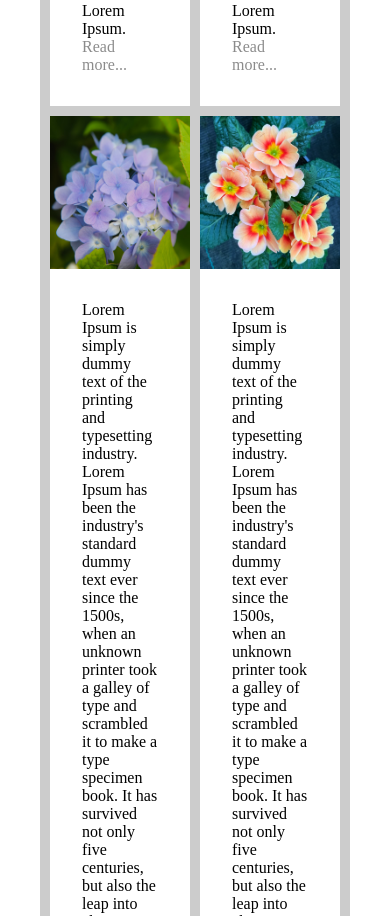
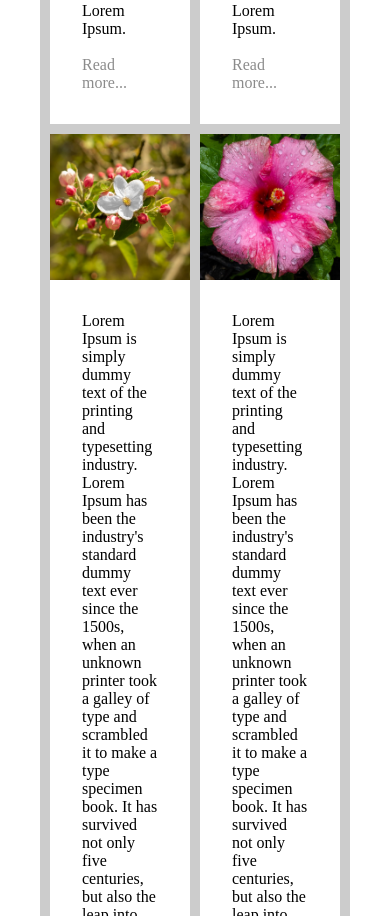
Before and after one commit to Edi10-developer/Japan-Travel-Website-Template, a plain HTML site: page index.html in a window 390 px wide. Shown: the part 1622-2538 px from the top of the page. Drawn offline with Linux system fonts and the light colour scheme.

Commit message:
working on tablet view

```diff
--- a/index.html
+++ b/index.html
@@ -54,7 +54,7 @@
                     <img src="./img/article1.jpg" alt="article image" />
                 </div>
                 <p>Lorem Ipsum is simply dummy text of the printing and typesetting industry. Lorem Ipsum has been the industry's standard dummy text ever since the 1500s, when an unknown printer took a galley of type and scrambled it to make a type specimen book. It has survived not only five centuries, but also the leap into electronic typesetting, remaining essentially unchanged. It was popularised in the 1960s with the release of Letraset sheets containing Lorem Ipsum passages, and more recently with desktop publishing software like Aldus PageMaker including versions of Lorem Ipsum.
-                    <br/>
+                    <br/><br/>
                     <a href="">Read more...</a></a></p>
             </div>
             <div class="article">
@@ -62,23 +62,23 @@
                 <img src="./img/article2.jpg" alt="article image" />
             </div>
             <p>Lorem Ipsum is simply dummy text of the printing and typesetting industry. Lorem Ipsum has been the industry's standard dummy text ever since the 1500s, when an unknown printer took a galley of type and scrambled it to make a type specimen book. It has survived not only five centuries, but also the leap into electronic typesetting, remaining essentially unchanged. It was popularised in the 1960s with the release of Letraset sheets containing Lorem Ipsum passages, and more recently with desktop publishing software like Aldus PageMaker including versions of Lorem Ipsum.
-                <br/>
+                <br/><br/>
                 <a href="">Read more...</a></a></p>
         </div>
         <div class="article">
             <div class="article-img">
-            <img src="./img/article1.jpg" alt="article image" />
+            <img src="./img/article3.jpg" alt="article image" />
         </div>
         <p>Lorem Ipsum is simply dummy text of the printing and typesetting industry. Lorem Ipsum has been the industry's standard dummy text ever since the 1500s, when an unknown printer took a galley of type and scrambled it to make a type specimen book. It has survived not only five centuries, but also the leap into electronic typesetting, remaining essentially unchanged. It was popularised in the 1960s with the release of Letraset sheets containing Lorem Ipsum passages, and more recently with desktop publishing software like Aldus PageMaker including versions of Lorem Ipsum.
-            <br/>
+            <br/><br/>
             <a href="">Read more...</a></a></p>
     </div>
     <div class="article">
         <div class="article-img">
-        <img src="./img/article2.jpg" alt="article image" />
+        <img src="./img/article4.jpg" alt="article image" />
     </div>
     <p>Lorem Ipsum is simply dummy text of the printing and typesetting industry. Lorem Ipsum has been the industry's standard dummy text ever since the 1500s, when an unknown printer took a galley of type and scrambled it to make a type specimen book. It has survived not only five centuries, but also the leap into electronic typesetting, remaining essentially unchanged. It was popularised in the 1960s with the release of Letraset sheets containing Lorem Ipsum passages, and more recently with desktop publishing software like Aldus PageMaker including versions of Lorem Ipsum.
-        <br/>
+        <br/><br/>
         <a href="">Read more...</a></a></p>
 </div>
         </section>
--- a/styles/styles-flex.css
+++ b/styles/styles-flex.css
@@ -221,6 +221,9 @@ footer{
     .article{
         width: calc(100% - 10px);
     }
+    .article p {
+        padding: 1rem;
+    }
 }
 
  /**************************
```
Also changed, not shown: img/article3.jpg (added), img/article4.jpg (added), img/facebook-logo.png (deleted), img/twitter.png (deleted).
